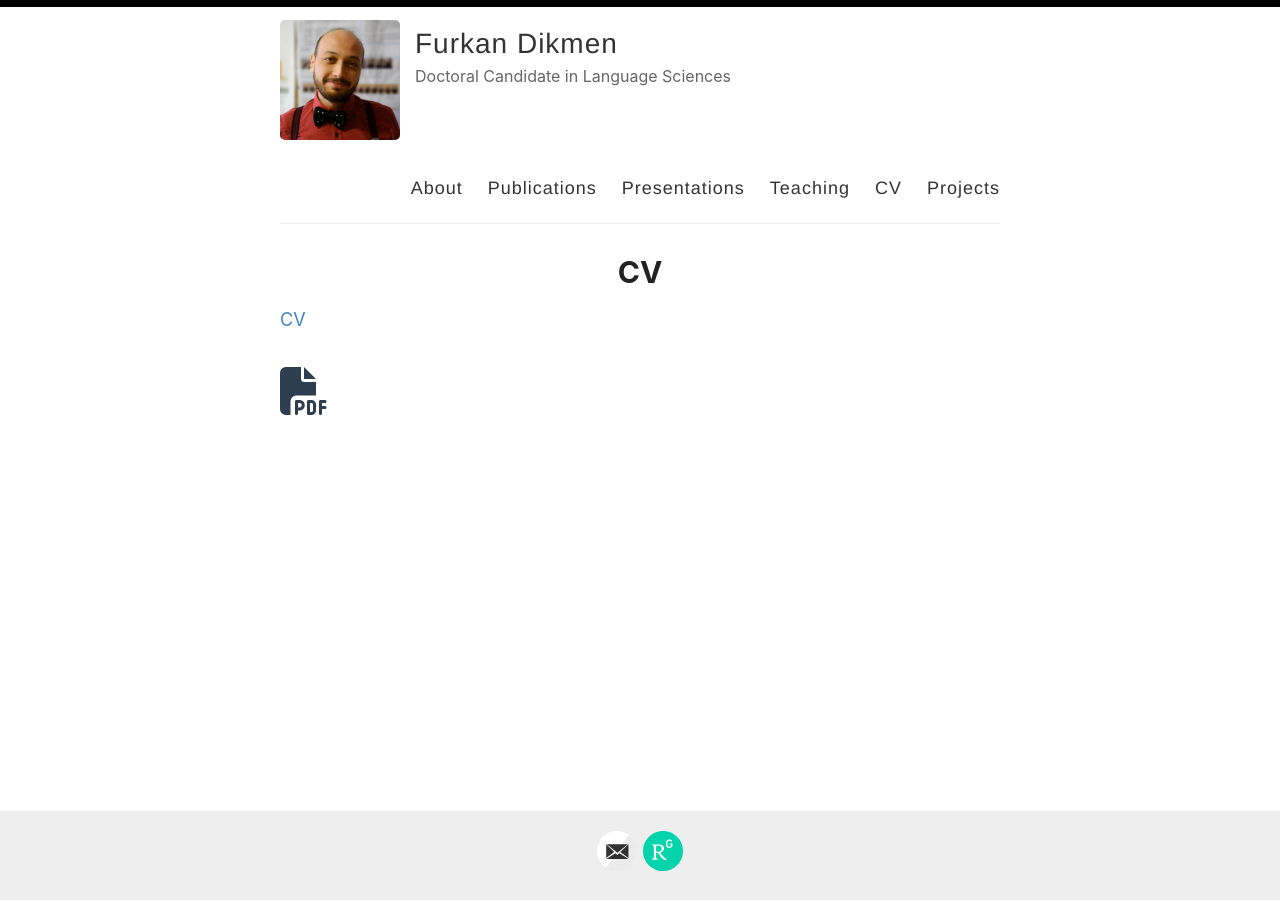
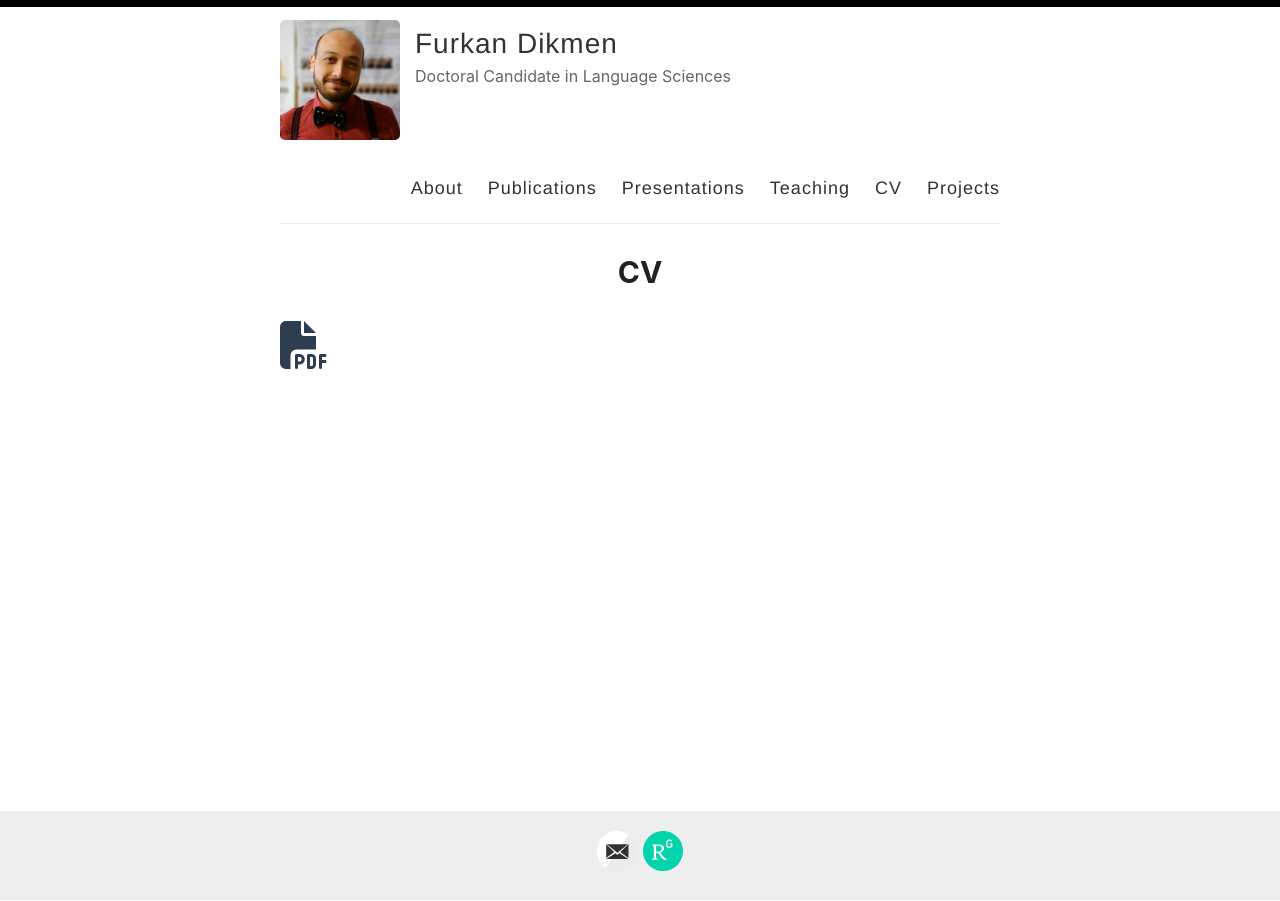
Before and after one commit to furkandikmen/furkandikmen.github.io, a Jekyll site: the page built from _pages/cv.md, in a window 1280 px wide. Built offline with Jekyll 4.4.1, drawn with Linux system fonts in a browser that asks for light colours.

Commit message:
Update cv.md

```diff
--- a/_pages/cv.md
+++ b/_pages/cv.md
@@ -3,8 +3,6 @@ layout: page
 title: CV
 permalink: /cv/
 ---
-
-[CV](https://furkandikmen.com/assets/CV/CV_Furkan_Dikmen_ (15).pdf){:target="_blank" rel="noopener noreferrer"}
 
 <!-- Put this inside <head> -->
 <link rel="stylesheet" href="https://cdnjs.cloudflare.com/ajax/libs/font-awesome/6.4.0/css/all.min.css">
```
